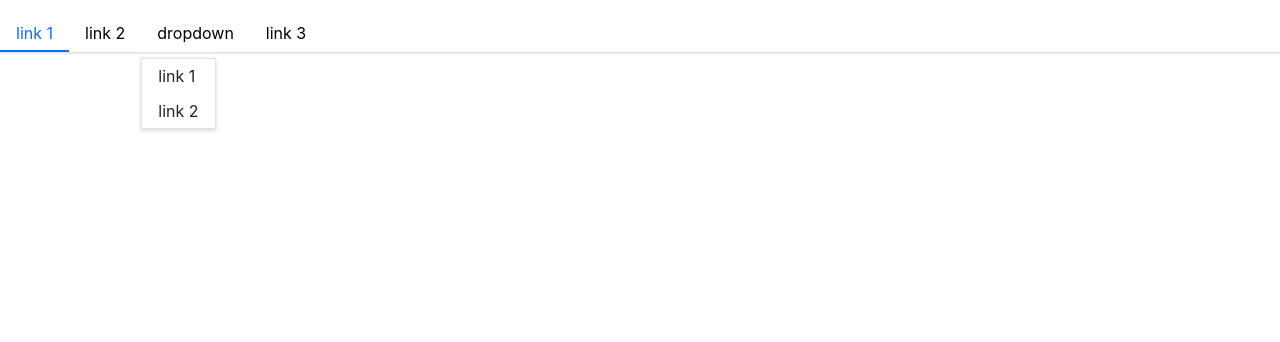
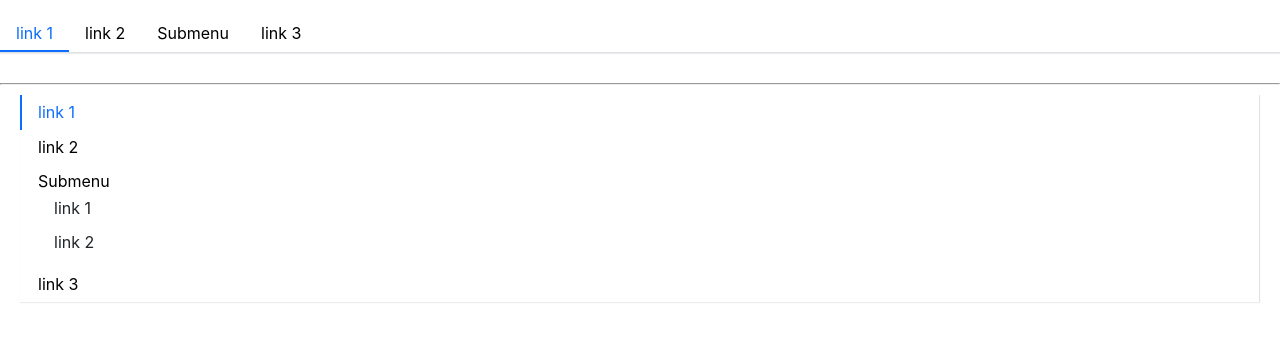
Before and after one commit to dennisXZX/easyUI, a React (Create React App) app: page / in a window 1280 px wide. Shown: the top 342 px of the page. Built offline with nearby package versions, Linux system fonts and the light colour scheme.

Commit message:
feat: add Submenu component and unit tests

```diff
--- a/src/App.tsx
+++ b/src/App.tsx
@@ -12,7 +12,23 @@ function App() {
 			>
 				<MenuItem>link 1</MenuItem>
 				<MenuItem>link 2</MenuItem>
-				<SubMenu title="dropdown">
+				<SubMenu title="Submenu">
+					<MenuItem>link 1</MenuItem>
+					<MenuItem>link 2</MenuItem>
+				</SubMenu>
+				<MenuItem>link 3</MenuItem>
+			</Menu>
+
+			<hr />
+
+			<Menu
+				onSelect={index => console.log(index)}
+				mode={MenuMode.Vertical}
+				defaultOpenedVerticalSubMenus={['2']}
+			>
+				<MenuItem>link 1</MenuItem>
+				<MenuItem>link 2</MenuItem>
+				<SubMenu title="Submenu">
 					<MenuItem>link 1</MenuItem>
 					<MenuItem>link 2</MenuItem>
 				</SubMenu>
--- a/src/components/Menu/menu-item.tsx
+++ b/src/components/Menu/menu-item.tsx
@@ -5,7 +5,7 @@ import { MenuContext } from './menu';
 export interface IMenuItemProps {
 	className?: string;
 	disabled?: boolean;
-	index?: number;
+	index?: string;
 	style?: React.CSSProperties;
 }
 
@@ -16,11 +16,11 @@ const MenuItem: React.FC<IMenuItemProps> = props => {
 
 	const classes = classNames('menu-item', className, {
 		'is-disabled': disabled,
-		'is-active': menuContext.index === index,
+		'is-active': menuContext.index === index
 	});
 
 	const handleClick = () => {
-		if (menuContext.onSelect && !disabled && typeof index === 'number') {
+		if (menuContext.onSelect && !disabled && typeof index === 'string') {
 			menuContext.onSelect(index);
 		}
 	};
--- a/src/components/Menu/menu.style.scss
+++ b/src/components/Menu/menu.style.scss
@@ -65,11 +65,11 @@
 	}
 
 	.submenu {
-		//display: none;
+		display: none;
 		list-style: none;
 		padding-left: 0;
 		white-space: nowrap;
-		//transition: $menu-transition;
+		transition: $menu-transition;
 
 		.menu-item {
 			padding: $menu-item-padding-y $menu-item-padding-x;
@@ -84,7 +84,7 @@
 	}
 
 	.submenu.menu-opened {
-		//display: block;
+		display: block;
 	}
 }
 
@@ -106,7 +106,7 @@
 
 .menu-vertical {
 	flex-direction: column;
-	border-bottom: 0px;
+	border-bottom: 0;
 	margin: 10px 20px;
 	border-right: $menu-border-width solid $menu-border-color;
 
@@ -115,7 +115,7 @@
 
 		&.is-active,
 		&:hover {
-			border-bottom: 0px;
+			border-bottom: 0;
 			border-left: $menu-item-active-border-width solid
 				$menu-item-active-color;
 		}
--- a/src/components/Menu/menu.tsx
+++ b/src/components/Menu/menu.tsx
@@ -4,37 +4,48 @@ import { IMenuItemProps } from './menu-item';
 
 export enum MenuMode {
 	Horizontal = 'horizontal',
-	Vertical = 'vertical',
+	Vertical = 'vertical'
 }
 
-type SelectCallback = (selectedIndex: number) => void;
+type SelectCallback = (selectedIndex: string) => void;
 
 export interface IMenuProps {
 	className?: string;
-	defaultIndex?: number;
+	defaultIndex?: string;
+	defaultOpenedVerticalSubMenus?: string[];
 	mode?: MenuMode;
 	onSelect?: SelectCallback;
 	style?: React.CSSProperties;
 }
 
 export interface IMenuContext {
-	index: number;
+	index: string;
+	defaultOpenedVerticalSubMenus?: string[];
+	mode?: MenuMode;
 	onSelect?: SelectCallback;
 }
 
-export const MenuContext = createContext<IMenuContext>({ index: 0 });
+export const MenuContext = createContext<IMenuContext>({ index: '0' });
 
 const Menu: React.FC<IMenuProps> = props => {
-	const { children, className, defaultIndex, mode, onSelect, style } = props;
+	const {
+		children,
+		className,
+		defaultIndex,
+		defaultOpenedVerticalSubMenus,
+		mode,
+		onSelect,
+		style
+	} = props;
 
 	const [currentActive, setCurrentActive] = useState(defaultIndex);
 
 	const classes = classNames('menu', className, {
 		'menu-vertical': mode === MenuMode.Vertical,
-		'menu-horizontal': mode !== MenuMode.Vertical,
+		'menu-horizontal': mode !== MenuMode.Vertical
 	});
 
-	const handleClick = (index: number) => {
+	const handleClick = (index: string) => {
 		setCurrentActive(index);
 
 		if (onSelect) {
@@ -43,8 +54,10 @@ const Menu: React.FC<IMenuProps> = props => {
 	};
 
 	const menuContext: IMenuContext = {
-		index: currentActive ? currentActive : 0,
-		onSelect: handleClick,
+		defaultOpenedVerticalSubMenus,
+		index: currentActive ? currentActive : '0',
+		mode,
+		onSelect: handleClick
 	};
 
 	const renderChildren = () => {
@@ -56,7 +69,9 @@ const Menu: React.FC<IMenuProps> = props => {
 			const { displayName } = childElement.type;
 
 			if (displayName === 'MenuItem' || displayName === 'SubMenu') {
-				return React.cloneElement(childElement, { index });
+				return React.cloneElement(childElement, {
+					index: index.toString()
+				});
 			} else {
 				console.error(
 					'Error: Menu has a child that is not a MenuItem component.'
@@ -75,8 +90,9 @@ const Menu: React.FC<IMenuProps> = props => {
 };
 
 Menu.defaultProps = {
-	defaultIndex: 0,
-	mode: MenuMode.Horizontal,
+	defaultIndex: '0',
+	defaultOpenedVerticalSubMenus: [],
+	mode: MenuMode.Horizontal
 };
 
 export default Menu;
--- a/src/components/Menu/sub-menu.tsx
+++ b/src/components/Menu/sub-menu.tsx
@@ -1,25 +1,74 @@
-import React, { useContext, FunctionComponentElement } from 'react';
+import React, { FunctionComponentElement, useContext, useState } from 'react';
 import classNames from 'classnames';
-import { MenuContext } from './menu';
+import { MenuContext, MenuMode } from './menu';
 import { IMenuItemProps } from './menu-item';
 
 export interface ISubMenuProps {
 	title: string;
 	className?: string;
-	index?: number;
+	index?: string;
 }
 
 const SubMenu: React.FC<ISubMenuProps> = props => {
 	const { children, className, index, title } = props;
+	const menuContext = useContext(MenuContext);
+	const openedSubMenus = menuContext.defaultOpenedVerticalSubMenus as Array<
+		string
+	>;
+	const isSubmenuOpened =
+		index && menuContext.mode === MenuMode.Vertical
+			? openedSubMenus.includes(index)
+			: false;
 
-	const menuContext = useContext(MenuContext);
+	const [isMenuOpen, setIsMenuOpen] = useState(isSubmenuOpened);
 
 	const classes = classNames('menu-item submenu-item', className, {
-		'is-active': menuContext.index === index,
+		'is-active': menuContext.index === index
 	});
 
+	const handleClick = (event: React.MouseEvent) => {
+		event.preventDefault();
+
+		setIsMenuOpen(!isMenuOpen);
+	};
+
+	let timer: any;
+	const handleMouse = (event: React.MouseEvent, toggle: boolean) => {
+		clearTimeout(timer);
+		event.preventDefault();
+
+		timer = setTimeout(() => {
+			setIsMenuOpen(toggle);
+		}, 300);
+	};
+
+	const clickEvents =
+		menuContext.mode === MenuMode.Vertical
+			? {
+					onClick: handleClick
+			  }
+			: {};
+
+	const hoverEvents =
+		menuContext.mode !== MenuMode.Vertical
+			? {
+					onMouseEnter: (event: React.MouseEvent) => {
+						handleMouse(event, true);
+					},
+					onMouseLeave: (event: React.MouseEvent) => {
+						handleMouse(event, false);
+					}
+			  }
+			: {};
+
 	const renderChildren = () => {
-		const childrenComponent = React.Children.map(children, child => {
+		const subMenuClasses = classNames('submenu', {
+			'menu-opened': isMenuOpen
+		});
+
+		const childrenComponent = React.Children.map(
+			children,
+			(child, submenuIndex) => {
 				const childElement = child as FunctionComponentElement<
 					IMenuItemProps
 				>;
@@ -27,20 +76,25 @@ const SubMenu: React.FC<ISubMenuProps> = props => {
 				const { displayName } = childElement.type;
 
 				if (displayName === 'MenuItem') {
-				return childElement;
+					return React.cloneElement(childElement, {
+						index: `${index}-${submenuIndex}`
+					});
 				} else {
 					console.error(
 						'Error: Menu has a child that is not a MenuItem component.'
 					);
 				}
-		});
+			}
+		);
 
-		return <ul className="submenu">{childrenComponent}</ul>;
+		return <ul className={subMenuClasses}>{childrenComponent}</ul>;
 	};
 
 	return (
-		<li key={index} className={classes}>
-			<div className="submenu-title">{title}</div>
+		<li key={index} className={classes} {...hoverEvents}>
+			<div className="submenu-title" {...clickEvents}>
+				{title}
+			</div>
 			{renderChildren()}
 		</li>
 	);
```
Also changed, not shown: 2 other files (tests, documents, lock files or other folders). Lines whose indentation alone changed are shown as unchanged.
